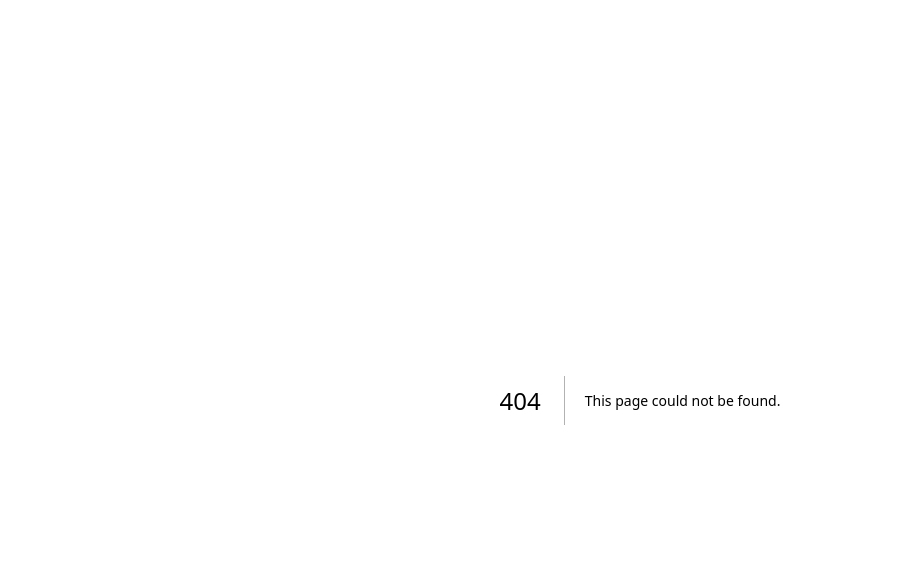
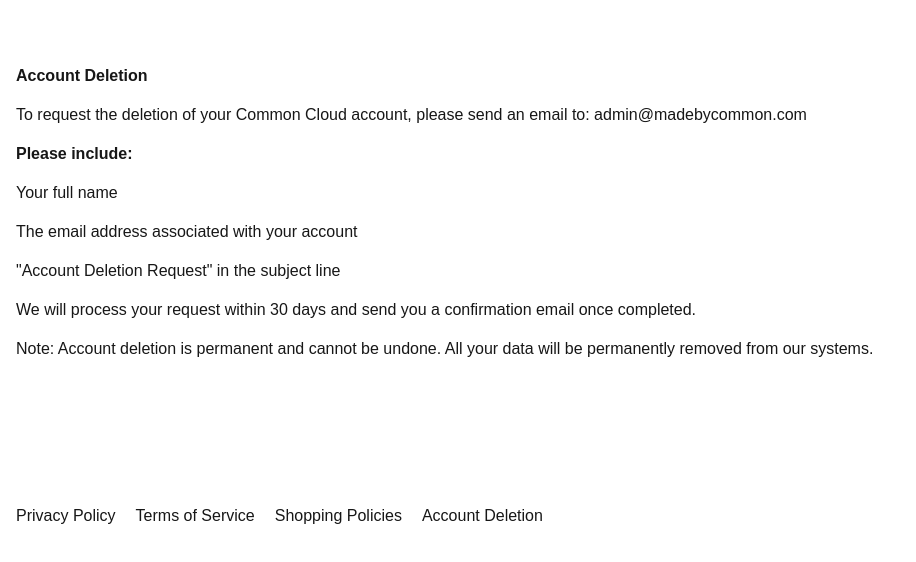
Before and after one commit to alexthegoodman/common-cloud, a Next.js app: page /account-deletion in a window 1280 px wide. Before the commit this address had no page. Shown: the top 562 px of the page, without its empty margins (0-916 px from the left). Built offline with nearby package versions, Linux system fonts and the light colour scheme.

Commit message:
add account deletion policy

```diff
--- /dev/null
+++ b/app/(policies)/account-deletion/page.mdx
@@ -0,0 +1,15 @@
+**Account Deletion**
+
+To request the deletion of your Common Cloud account, please send an email to: admin@madebycommon.com
+
+**Please include:**
+
+Your full name
+
+The email address associated with your account
+
+"Account Deletion Request" in the subject line
+
+We will process your request within 30 days and send you a confirmation email once completed.
+
+Note: Account deletion is permanent and cannot be undone. All your data will be permanently removed from our systems.
--- a/app/stunts/layout.tsx
+++ b/app/stunts/layout.tsx
@@ -3,7 +3,7 @@
 import Link from "next/link";
 
 export const metadata: Metadata = {
-  title: "Common Cloud | Stunts",
+  title: "Stunts | Common Cloud",
   description: "Video and motion graphics editor centered on UX and AI",
 };
 
--- a/components/Footer.tsx
+++ b/components/Footer.tsx
@@ -16,6 +16,9 @@
           <li>
             <Link href="/shopping-policies/">Shopping Policies</Link>
           </li>
+          <li>
+            <Link href="/account-deletion/">Account Deletion</Link>
+          </li>
         </ul>
       </div>
     </section>
```
